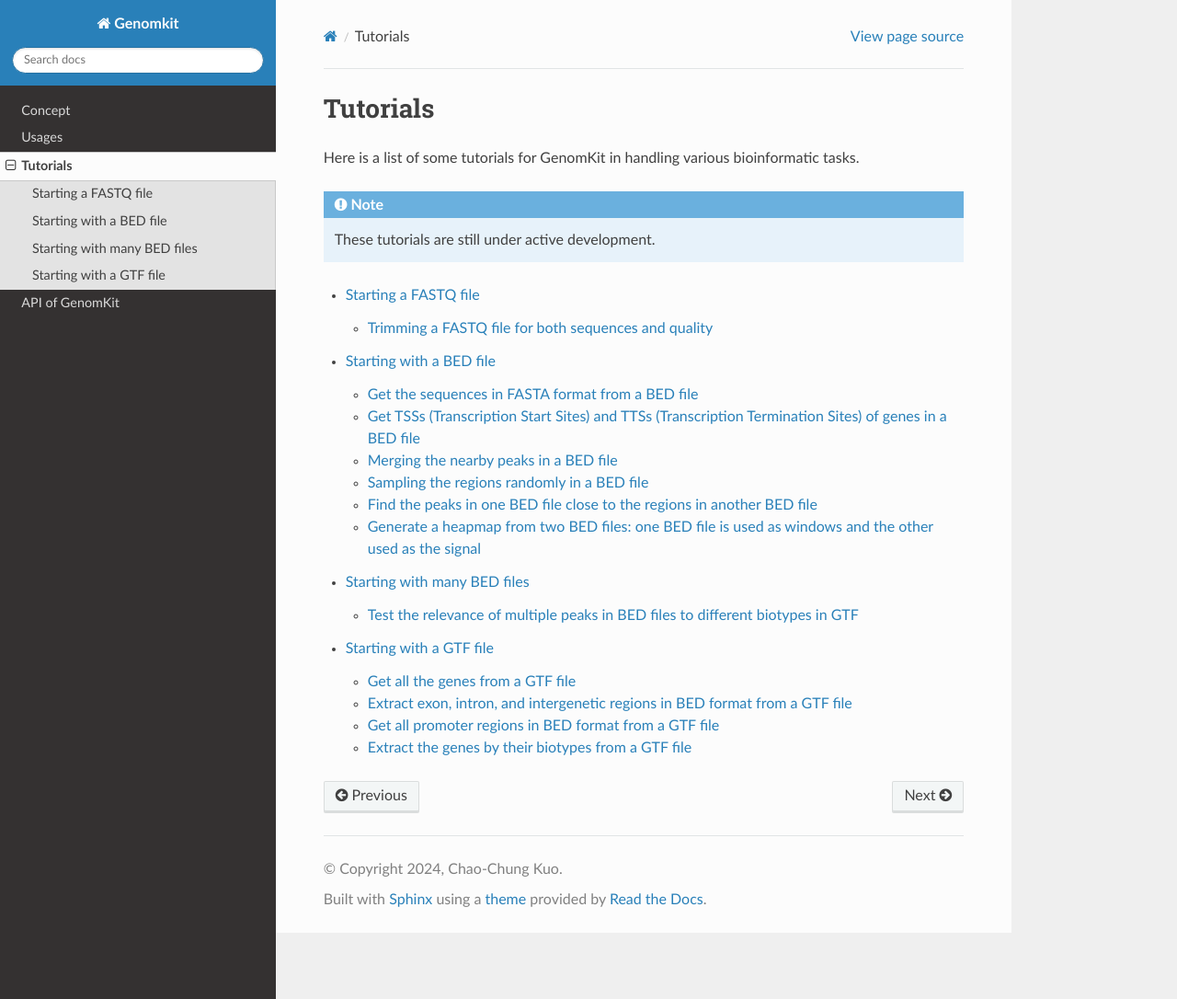
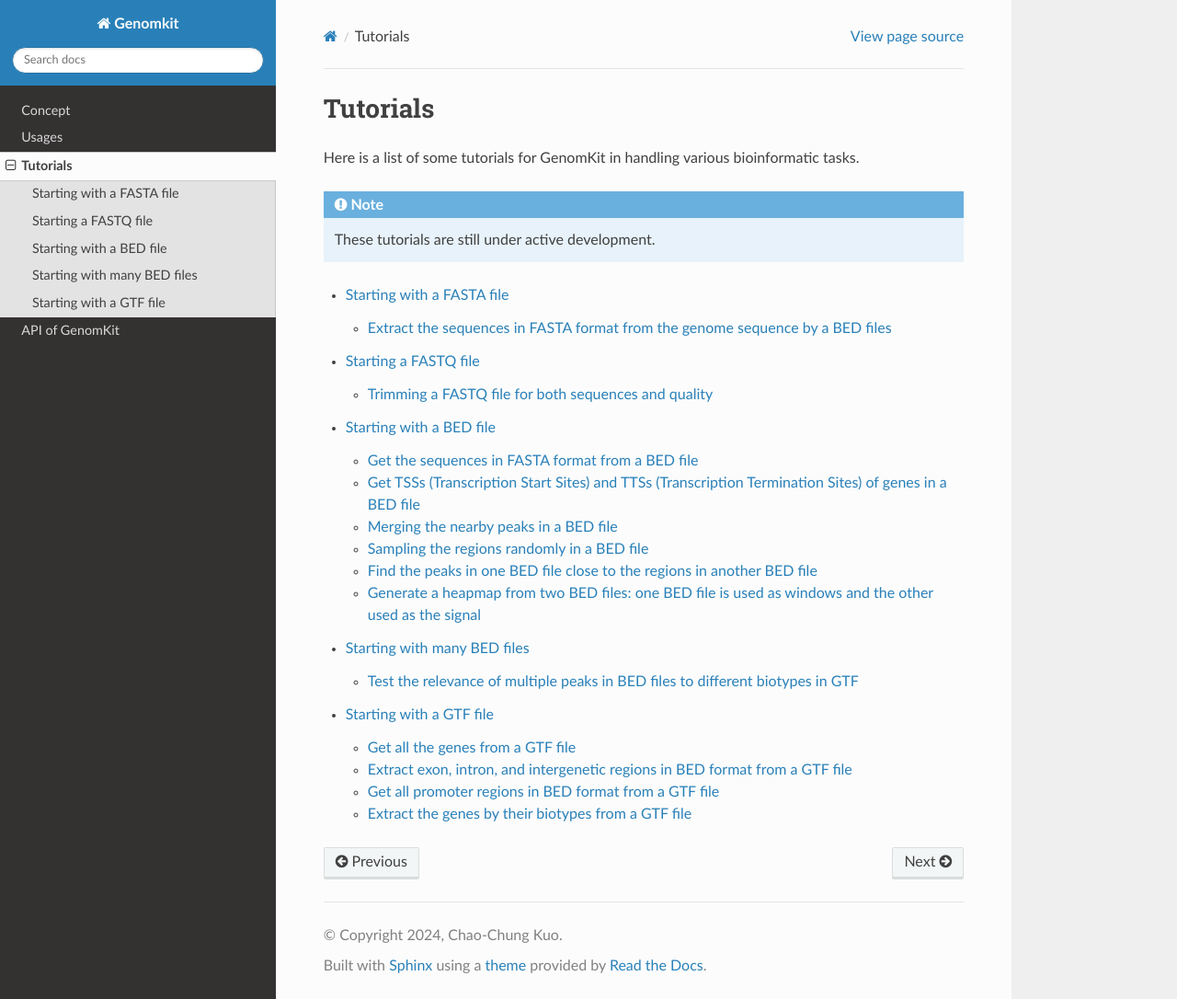
Before and after one commit to chaochungkuo/GenomKit, a Sphinx documentation site: the page built from docs/source/examples.rst, in a window 1280 px wide and 1086 px high. Shown: the whole window at 92% size. Built offline with Sphinx 7.4.7 and the Read the Docs theme 2.0.0, drawn with Linux system fonts in a browser that asks for light colours; some of the changed lines change nothing that is shown.

Commit message:
add example_fasta.rst

```diff
--- a/docs/source/examples.rst
+++ b/docs/source/examples.rst
@@ -9,6 +9,7 @@
    These tutorials are still under active development.
 
 .. toctree::
+   examples_fasta
    examples_fastq
    examples_bed
    examples_gtf
--- /dev/null
+++ b/docs/source/examples_fasta.rst
@@ -0,0 +1,56 @@
+========================
+Starting with a FASTA file
+========================
+
+.. note::
+
+   These tutorials are still under active development.
+
+Extract the sequences in FASTA format from the genome sequence by a BED files
+-------------------------------------------------
+
+For example, you have a list of genes and want to achieve the following tasks:
+
+- Extract the genes from GTF file
+- Get all exons of the selected genes
+- Select the transcript which has the most exon number and keep only this transcript
+- Extract the sequences of these selected exons and concatenate them in a proper order (starting from exon 1 and each sequence starts from 5 prime end)
+- Save the sequences into FASTA file. One file per gene (including multiple exons)
+
+.. code-block:: python
+
+    from genomkit import GAnnotation
+    from collections import Counter
+    from genomkit import GRegion, GRegions, GSequences
+
+    GTF_PATH = "GRCm39/gencode.vM34.basic.annotation.gtf"
+    FASTA_file = "GRCm39/GRCm39.primary_assembly.genome.fa"
+    gtf = GAnnotation(file_path=GTF_PATH, file_format="gtf")
+    genes = gtf.get_regions(element_type="gene")
+
+    # Loading the names
+    with open("gene_names.txt") as f:
+        sel_gene_names = [line.strip() for line in f]
+    # Load genome FASTA
+    fasta = GSequences(name="GRCm39", load=FASTA_file)
+    # Iterate genes
+    for gene_name in sel_gene_names:
+        exons = gtf.filter_elements(element_type="exon", attribute="gene_name", value=gene_name)
+        transcript_list = []
+        for e in exons:
+            transcript_list.append(e["transcript_id"])
+        counter = Counter(transcript_list)
+        most_transcript, count = counter.most_common(1)[0]
+        print(most_transcript, count)
+        sel_exons = [e for e in exons if e["transcript_id"] == most_transcript]
+        # sort exon by their exon number
+        sel_exons = sorted(sel_exons, key=lambda x: int(x['exon_number']))
+        exon_regions = GRegions(name=gene_name)
+        for e in sel_exons:
+            exon_regions.add(GRegion(sequence=e["chr"],
+                                     start=e["start"],
+                                     end=e["end"],
+                                     orientation=e["strand"],
+                                     name=e["gene_name"]+"_exon"+e["exon_number"]))
+        exon_seqs = fasta.extract_seqs_by_regions(regions=exon_regions)
+        exon_seqs.write_FASTA(filename="{}.fasta".format(gene_name))
```
